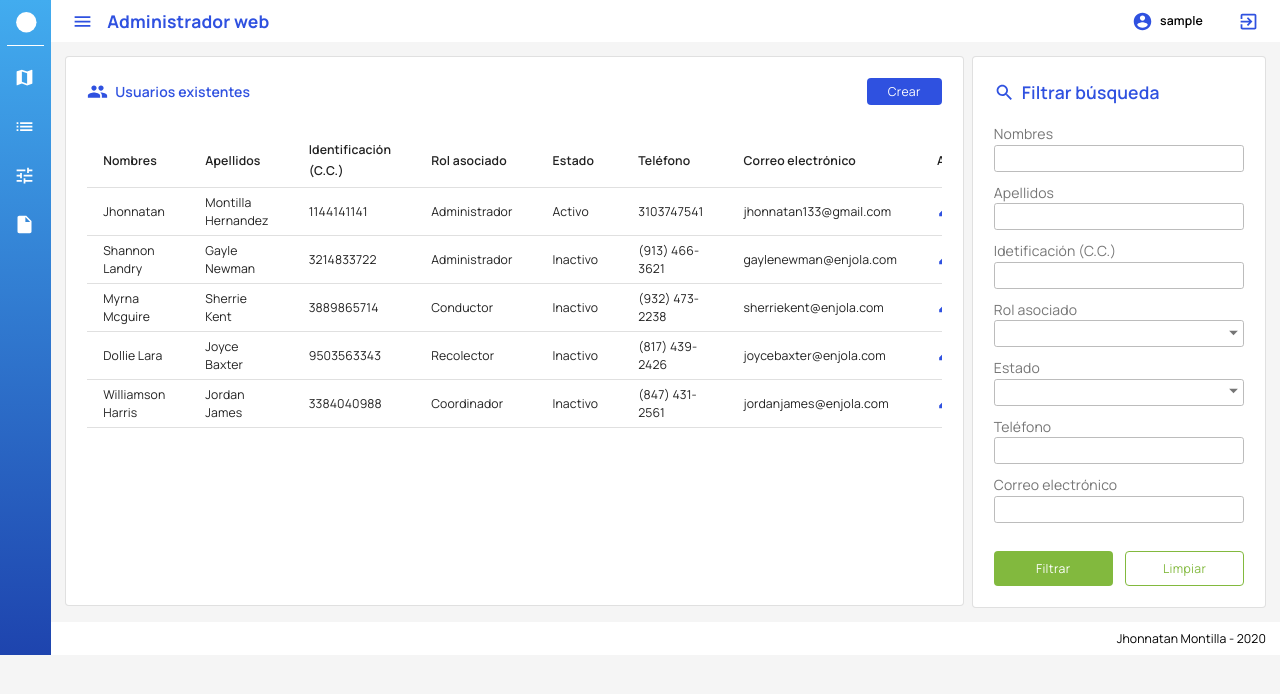
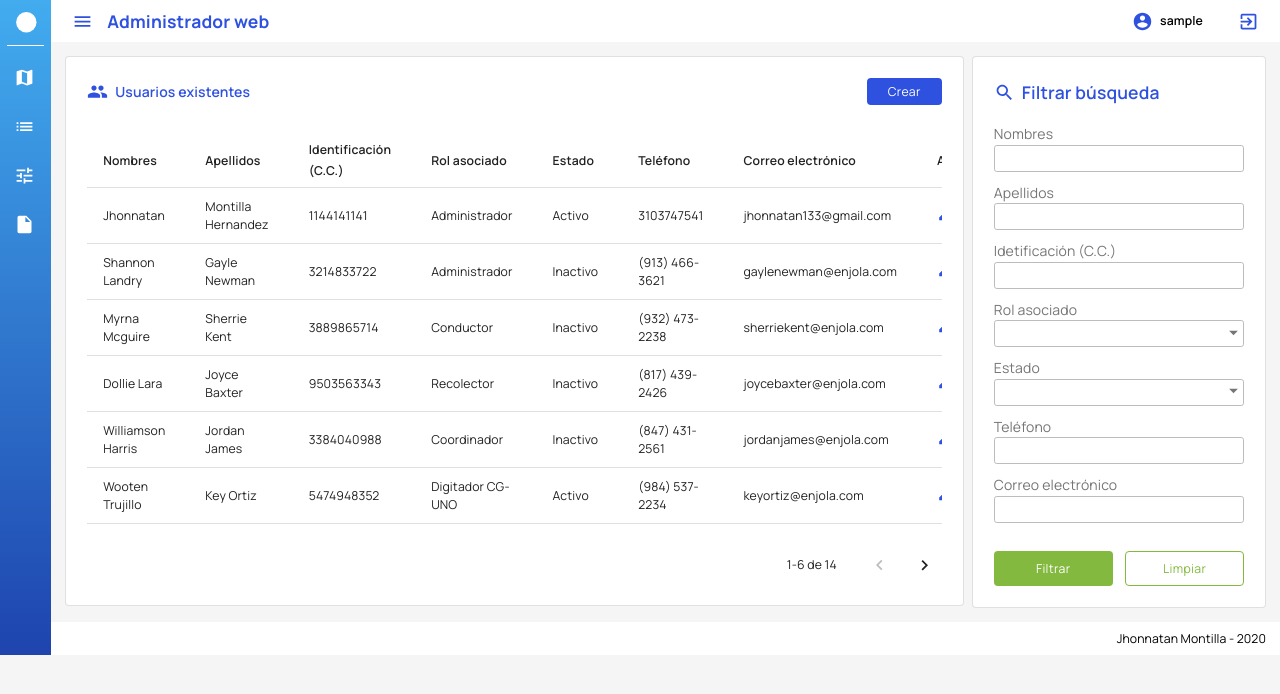
Before and after one commit to jmontillah/ol-software, a React (Create React App) app: page /dashboard in a window 1280 px wide. Shown: the top 694 px of the page. Built offline with nearby package versions, Linux system fonts and the light colour scheme; sample sign-in values are in the browser's storage.

Commit message:
Added functionality to the users table.

```diff
--- a/src/api/data.js
+++ b/src/api/data.js
@@ -55,99 +55,99 @@ export const data = {
       "email": "jordanjames@enjola.com",
       "password": "prueba"
     },
-    // {
-    //   "_id": "5e9d28c758f89106d9ceeb84",
-    //   "names": "Wooten Trujillo",
-    //   "surnames": "Key Ortiz",
-    //   "national_id": "5474948352",
-    //   "role": "5e9da23b36a7e312286a1746",
-    //   "active": true,
-    //   "phone": "(984) 537-2234",
-    //   "email": "keyortiz@enjola.com",
-    //   "password": "prueba"
-    // },
-    // {
-    //   "_id": "5e9d28c7e9d2c225725bf3cb",
-    //   "names": "Olsen Petty",
-    //   "surnames": "Golden Spencer",
-    //   "national_id": "5857390228",
-    //   "role": "5e9da23ba66ce496c5805d7f",
-    //   "active": false,
-    //   "phone": "(847) 431-2430",
-    //   "email": "goldenspencer@enjola.com",
-    //   "password": "prueba"
-    // },
-    // {
-    //   "_id": "5e9d28c73d92ce2c067588f2",
-    //   "names": "Barnett Carr",
-    //   "surnames": "Staci Crawford",
-    //   "national_id": "3207657272",
-    //   "role": "5e9da23b8a03a6436ab33055",
-    //   "active": true,
-    //   "phone": "(917) 485-3428",
-    //   "email": "stacicrawford@enjola.com",
-    //   "password": "prueba"
-    // },
-    // {
-    //   "_id": "5e9e0e041cdf21da29af5981",
-    //   "names": "Estela York",
-    //   "surnames": "Acosta Lindsay",
-    //   "national_id": "2903218033",
-    //   "role": "5e9da23b9daf356a3d29587b",
-    //   "active": true,
-    //   "phone": "(913) 421-2514",
-    //   "email": "acostalindsay@enjola.com"
-    // },
-    // {
-    //   "_id": "5e9e0e0423f02b3e9e7b3ae9",
-    //   "names": "Fuller Gardner",
-    //   "surnames": "Etta Pitts",
-    //   "national_id": 4969954248,
-    //   "role": "5e9da23b36a7e312286a1746",
-    //   "active": false,
-    //   "phone": "(923) 445-3708",
-    //   "email": "ettapitts@enjola.com"
-    // },
-    // {
-    //   "_id": "5e9e0e04d7abbea4c2d7d7e8",
-    //   "names": "Gilda Huffman",
-    //   "surnames": "Todd Hampton",
-    //   "national_id": 4180414307,
-    //   "role": "5e9da23ba66ce496c5805d7f",
-    //   "active": false,
-    //   "phone": "(924) 459-2500",
-    //   "email": "toddhampton@enjola.com"
-    // },
-    // {
-    //   "_id": "5e9e0e041842124930f1ad7c",
-    //   "names": "Vivian Owens",
-    //   "surnames": "Wood Juarez",
-    //   "national_id": 4552803196,
-    //   "role": "5e9da23b8a03a6436ab33055",
-    //   "active": true,
-    //   "phone": "(869) 562-2184",
-    //   "email": "woodjuarez@enjola.com"
-    // },
-    // {
-    //   "_id": "5e9e0e042f616a7e335b976d",
-    //   "names": "Willis Franklin",
-    //   "surnames": "Clements Mooney",
-    //   "national_id": 2308546977,
-    //   "role": "5e9da23b9daf356a3d29587b",
-    //   "active": true,
-    //   "phone": "(940) 599-3639",
-    //   "email": "clementsmooney@enjola.com"
-    // },
-    // {
-    //   "_id": "5e9e0e04dd6671575721c126",
-    //   "names": "Anthony Cooke",
-    //   "surnames": "Margaret Lamb",
-    //   "national_id": 2354621318,
-    //   "role": "5e9da23b36a7e312286a1746",
-    //   "active": true,
-    //   "phone": "(825) 441-2800",
-    //   "email": "margaretlamb@enjola.com"
-    // }
+    {
+      "_id": "5e9d28c758f89106d9ceeb84",
+      "names": "Wooten Trujillo",
+      "surnames": "Key Ortiz",
+      "national_id": "5474948352",
+      "role": "5e9da23b36a7e312286a1746",
+      "active": true,
+      "phone": "(984) 537-2234",
+      "email": "keyortiz@enjola.com",
+      "password": "prueba"
+    },
+    {
+      "_id": "5e9d28c7e9d2c225725bf3cb",
+      "names": "Olsen Petty",
+      "surnames": "Golden Spencer",
+      "national_id": "5857390228",
+      "role": "5e9da23ba66ce496c5805d7f",
+      "active": false,
+      "phone": "(847) 431-2430",
+      "email": "goldenspencer@enjola.com",
+      "password": "prueba"
+    },
+    {
+      "_id": "5e9d28c73d92ce2c067588f2",
+      "names": "Barnett Carr",
+      "surnames": "Staci Crawford",
+      "national_id": "3207657272",
+      "role": "5e9da23b8a03a6436ab33055",
+      "active": true,
+      "phone": "(917) 485-3428",
+      "email": "stacicrawford@enjola.com",
+      "password": "prueba"
+    },
+    {
+      "_id": "5e9e0e041cdf21da29af5981",
+      "names": "Estela York",
+      "surnames": "Acosta Lindsay",
+      "national_id": "2903218033",
+      "role": "5e9da23b9daf356a3d29587b",
+      "active": true,
+      "phone": "(913) 421-2514",
+      "email": "acostalindsay@enjola.com"
+    },
+    {
+      "_id": "5e9e0e0423f02b3e9e7b3ae9",
+      "names": "Fuller Gardner",
+      "surnames": "Etta Pitts",
+      "national_id": 4969954248,
+      "role": "5e9da23b36a7e312286a1746",
+      "active": false,
+      "phone": "(923) 445-3708",
+      "email": "ettapitts@enjola.com"
+    },
+    {
+      "_id": "5e9e0e04d7abbea4c2d7d7e8",
+      "names": "Gilda Huffman",
+      "surnames": "Todd Hampton",
+      "national_id": 4180414307,
+      "role": "5e9da23ba66ce496c5805d7f",
+      "active": false,
+      "phone": "(924) 459-2500",
+      "email": "toddhampton@enjola.com"
+    },
+    {
+      "_id": "5e9e0e041842124930f1ad7c",
+      "names": "Vivian Owens",
+      "surnames": "Wood Juarez",
+      "national_id": 4552803196,
+      "role": "5e9da23b8a03a6436ab33055",
+      "active": true,
+      "phone": "(869) 562-2184",
+      "email": "woodjuarez@enjola.com"
+    },
+    {
+      "_id": "5e9e0e042f616a7e335b976d",
+      "names": "Willis Franklin",
+      "surnames": "Clements Mooney",
+      "national_id": 2308546977,
+      "role": "5e9da23b9daf356a3d29587b",
+      "active": true,
+      "phone": "(940) 599-3639",
+      "email": "clementsmooney@enjola.com"
+    },
+    {
+      "_id": "5e9e0e04dd6671575721c126",
+      "names": "Anthony Cooke",
+      "surnames": "Margaret Lamb",
+      "national_id": 2354621318,
+      "role": "5e9da23b36a7e312286a1746",
+      "active": true,
+      "phone": "(825) 441-2800",
+      "email": "margaretlamb@enjola.com"
+    }
   ],
   "roles": [
     {
--- a/src/components/Users/style.scss
+++ b/src/components/Users/style.scss
@@ -3,6 +3,7 @@
 .af-paperContainer {
   padding: 1.5rem;
   height: calc(548px - 3rem);
+  position: relative;
   .af-header {
     display: flex;
     justify-content: space-between;
--- a/src/components/UsersTable/index.js
+++ b/src/components/UsersTable/index.js
@@ -5,12 +5,24 @@ import { TableContainer, Table, TableHead, TableRow, TableCell,
 import EditIcon from '@material-ui/icons/Edit'
 import DeleteIcon from '@material-ui/icons/Delete'
 import { usersTableColumns } from './../../constants'
+import Aux from './../hoc/AuxFile'
 import './style.scss'
 
 const UsersTable = props => {
-  const [page, setPage] = useState(1)
   const { users, showModal, showConfirmModal } = props
+  const [page, setPage] = useState(0)
+  const [rowsPerPage, setRowsPerPage] = useState(6)
+  const [usersToShow, setUsersToShow] = useState([...users.slice(0, rowsPerPage)])
+
+  const newPageFn = (event, newPage) => {
+    setPage(newPage);
+    const usersFrom = newPage * rowsPerPage;
+    const usersTo = usersFrom + rowsPerPage;
+    setUsersToShow([...users.slice(usersFrom, usersTo)]);
+  }
+
   return (
+    <Aux>
       <TableContainer className="af-tableContainer">
         <Table size="small">
           <TableHead>
@@ -23,7 +35,7 @@ const UsersTable = props => {
             </TableRow>
           </TableHead>
           <TableBody>
-          {users.map(user =>
+            {usersToShow.map(user =>
               <TableRow key={user._id}>
                 <TableCell>{user.names}</TableCell>
                 <TableCell>{user.surnames}</TableCell>
@@ -47,20 +59,25 @@ const UsersTable = props => {
               </TableRow>
             )}
           </TableBody>
-        {/* <TableFooter>
-          <TableRow>
+        </Table>
+      </TableContainer>
       <TablePagination
-              rowsPerPageOptions={[]}
-              rowsPerPage={8}
+        className="af-tablePagination"
+        rowsPerPageOptions={[5, 10, 25]}
+        rowsPerPage={rowsPerPage}
         component="div"
         count={users.length}
         page={page}
-              onChangePage={(newPage) => setPage(newPage)}
+        onChangePage={newPageFn}
+        backIconButtonText="Página anterior"
+        nextIconButtonText="Página siguiente"
+        labelDisplayedRows={
+          ({ from, to, count }) => {
+            return `${from}-${to} de ${count !== -1 ? count : `more than ${to}`}`
+          }
+        }
       />
-          </TableRow>
-        </TableFooter> */}
-      </Table>
-    </TableContainer>
+    </Aux>
   )
 }
 
--- a/src/components/UsersTable/style.scss
+++ b/src/components/UsersTable/style.scss
@@ -1,6 +1,7 @@
 @import './../../constants/style.scss';
 
 .af-tableContainer {
+  overflow-x: hidden !important;
   .af-columnTitle {
     font-weight: 600;
   }
@@ -10,4 +11,22 @@
       color: $blue;
     }
   }
+  .MuiTableBody-root {
+    tr {
+      height: 4rem;
+    }
+  }
 }
+.af-tablePagination {
+  position: absolute;
+  right: 1rem;
+  bottom: 1rem;
+  .MuiTablePagination-toolbar {
+    p:first-of-type {
+      display: none;
+    }
+    .MuiTablePagination-selectRoot {
+      display: none;
+    }
+  }
+}
--- /dev/null
+++ b/src/components/hoc/AuxFile.js
@@ -0,0 +1,3 @@
+const Aux = props => props.children;
+
+export default Aux;
```
Lines whose indentation alone changed are shown as unchanged.
